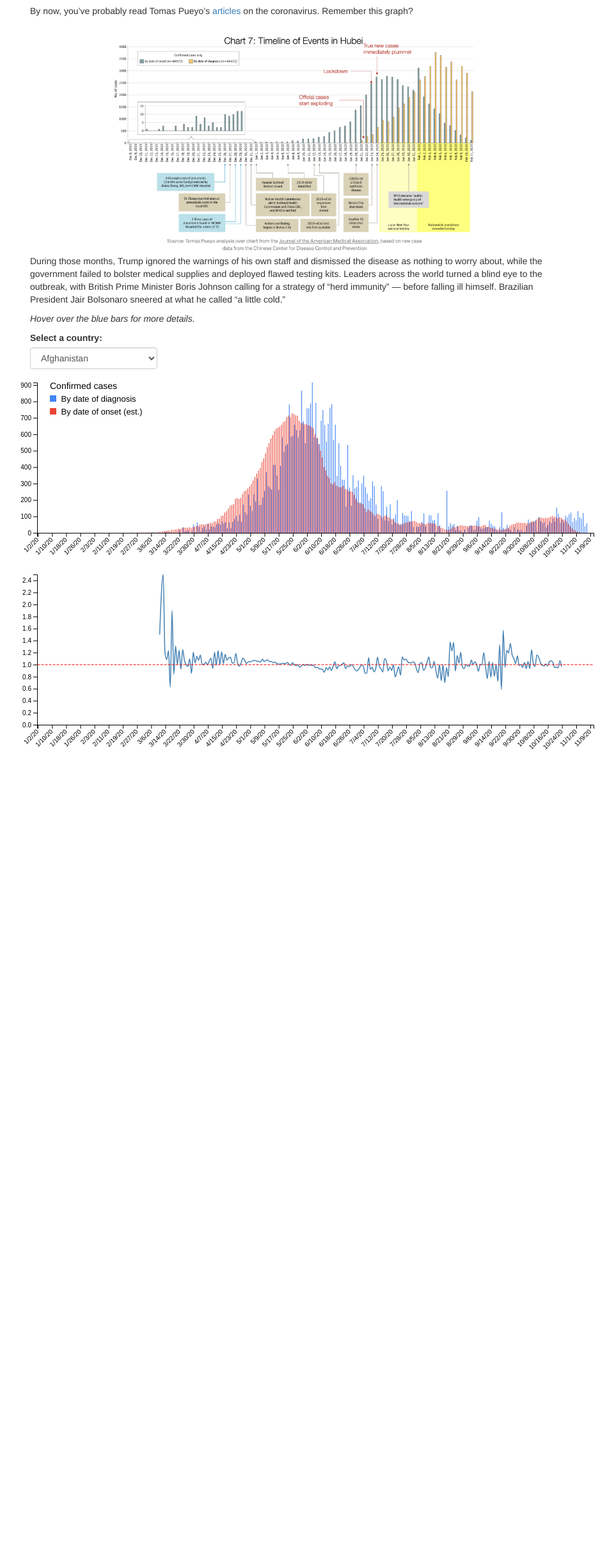
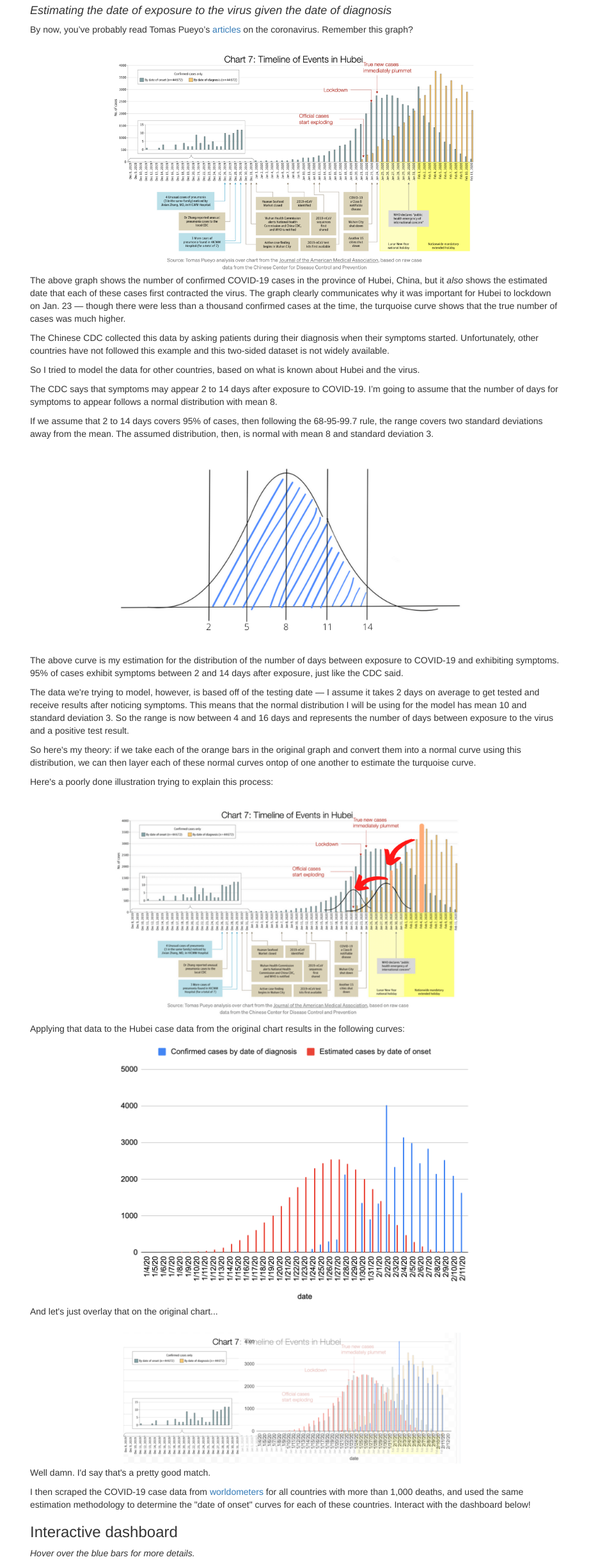
Before and after one commit to vastava/coronavirus-dashboard, a plain HTML site: page index.html in a window 1280 px wide. Shown: the part 63-2508 px from the top of the page at 64% size, without its empty margins (177-1137 px from the left). Before the commit the page ends 1256 px from the top, so only its background shows below. Drawn offline with nearby package versions, Linux system fonts and the light colour scheme.

Commit message:
finish write up

```diff
--- a/index.html
+++ b/index.html
@@ -90,9 +90,31 @@ svg {
 
 <section class="text">
 <h1>Modeling the Coronavirus</h1>
+<h4><i>Estimating the date of exposure to the virus given the date of diagnosis</i></h4>
 <p>By now, you’ve probably read Tomas Pueyo’s <a href='https://tomaspueyo.medium.com/coronavirus-act-today-or-people-will-die-f4d3d9cd99ca'>articles</a> on the coronavirus. Remember this graph?</p>
 <img src="img/hubei.png" alt="Graph of cases in Hubei, China">
-<p>During those months, Trump ignored the warnings of his own staff and dismissed the disease as nothing to worry about, while the government failed to bolster medical supplies and deployed flawed testing kits. Leaders across the world turned a blind eye to the outbreak, with British Prime Minister Boris Johnson calling for a strategy of “herd immunity” — before falling ill himself. Brazilian President Jair Bolsonaro sneered at what he called “a little cold.”</p>
+<p>The above graph shows the number of confirmed COVID-19 cases in the province of Hubei, China, but it <i>also</i> shows the estimated date that each of these cases first contracted the virus. The graph clearly communicates why it was important for Hubei to lockdown on Jan. 23 — though there were less than a thousand confirmed cases at the time, the turquoise curve shows that the true number of cases was much higher.
+</p>
+<p>The Chinese CDC collected this data by asking patients during their diagnosis when their symptoms started. Unfortunately, other countries have not followed this example and this two-sided dataset is not widely available.</p>
+
+<p>So I tried to model the data for other countries, based on what is known about Hubei and the virus.</p>
+
+<p>The CDC says that symptoms may appear 2 to 14 days after exposure to COVID-19. I’m going to assume that the number of days for symptoms to appear follows a normal distribution with mean 8. </p>
+
+<p>If we assume that 2 to 14 days covers 95% of cases, then following the 68-95-99.7 rule, the range covers two standard deviations away from the mean. The assumed distribution, then, is normal with mean 8 and standard deviation 3.</p>
+<img src="img/normal-drawing.png" alt="Normal distribution curve">
+<p>The above curve is my estimation for the distribution of the number of days between exposure to COVID-19 and exhibiting symptoms. 95% of cases exhibit symptoms between 2 and 14 days after exposure, just like the CDC said.</p>
+<p> The data we're trying to model, however, is based off of the testing date — I assume it takes 2 days on average to get tested and receive results after noticing symptoms. This means that the normal distribution I will be using for the model has mean 10 and standard deviation 3. So the range is now between 4 and 16 days and represents the number of days between exposure to the virus and a positive test result.</p>
+<p>So here's my theory: if we take each of the orange bars in the original graph and convert them into a normal curve using this distribution, we can then layer each of these normal curves ontop of one another to estimate the turquoise curve. </p>
+<p>Here's a poorly done illustration trying to explain this process:</p>
+<img src="img/hubei-annotated.png" alt="Normal distribution curves overlaid on Hubei chart">
+<p>Applying that data to the Hubei case data from the original chart results in the following curves:</p>
+<img src="img/estimation.png" alt="Estimation of cases by date of onset in Hubei">
+<p>And let's just overlay that on the original chart...</p>
+<img src="img/overlay.png" alt="Estimation overlaid onto original chart">
+<p>Well damn. I'd say that's a pretty good match.</p>
+<p>I then scraped the COVID-19 case data from <a href='https://www.worldometers.info/coronavirus/'>worldometers</a> for all countries with more than 1,000 deaths, and used the same estimation methodology to determine the "date of onset" curves for each of these countries. Interact with the dashboard below!</p>
+<h3>Interactive dashboard</h3>
 <p><i>Hover over the blue bars for more details.</i></p>
 <label>Select a country:</label>
 <div class="row align-items-center justify-content-center form-inline wrapper">
@@ -105,6 +127,9 @@ svg {
 <div id="my_dataviz"></div>
 <div id="my_line"></div>
 
+<section class="text">
+<p>Check out the code for this project.</p>
+</section>
 <script>
 
 
```
Also changed, not shown: img/estimation.png (added), img/overlay.png (added).
